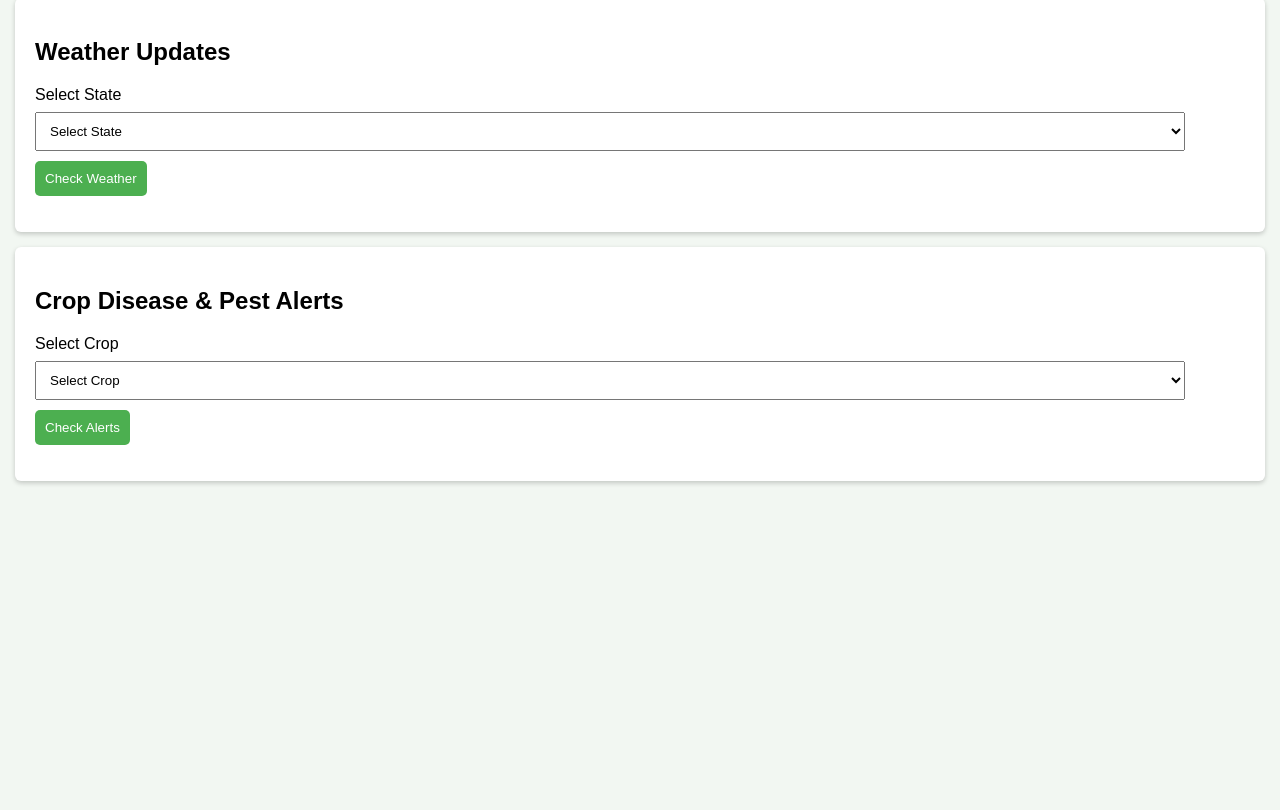
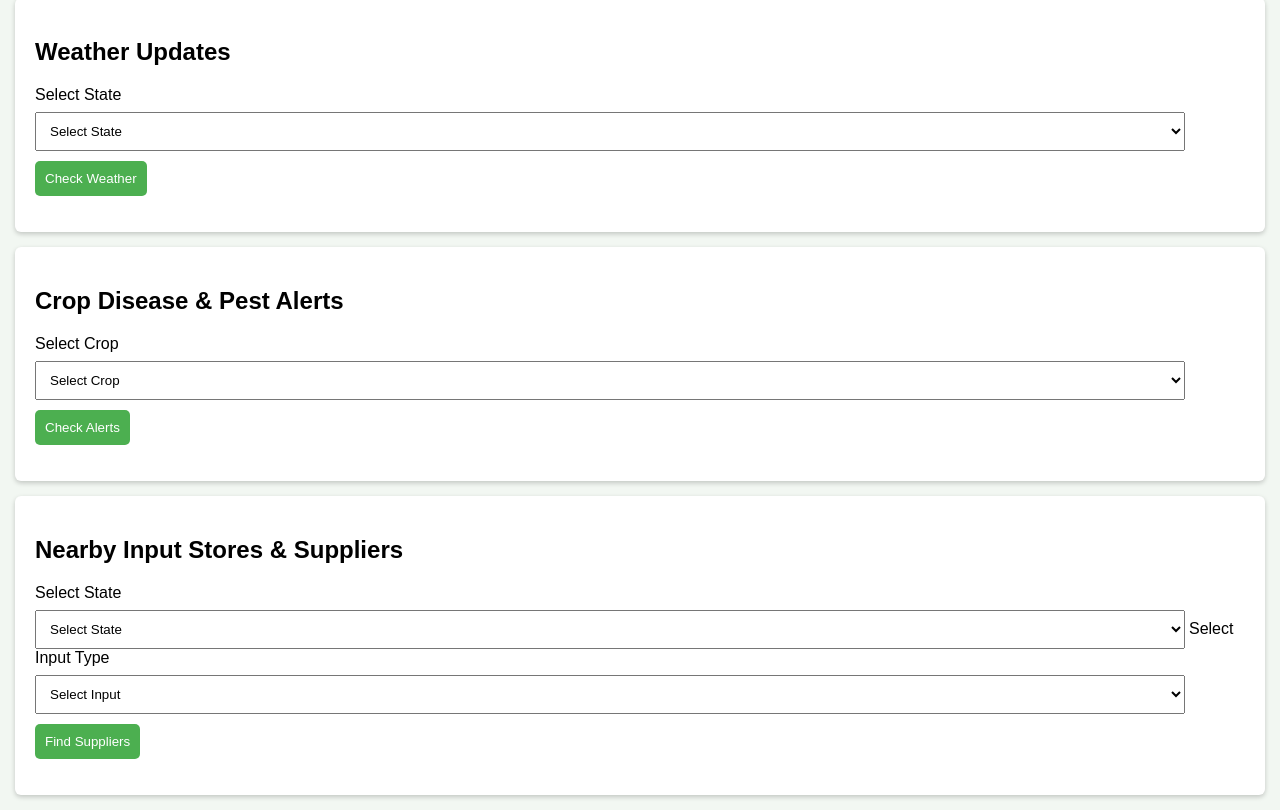
Before and after one commit to harinivarma-dotcom/INNOTECH, a plain HTML site: page innnotech.html in a window 1280 px wide. Shown: the part 2592-3402 px from the top of the page. Before the commit the page ends 3088 px from the top, so only its background shows below. Drawn offline with Linux system fonts and the light colour scheme.

```diff
--- a/innnotech.html
+++ b/innnotech.html
@@ -175,3 +175,27 @@
 
     <p id="diseaseResult"></p>
 </section>
+<section class="card">
+    <h2>Nearby Input Stores & Suppliers</h2>
+
+    <label>Select State</label>
+    <select id="storeState">
+        <option value="">Select State</option>
+        <option value="Telangana">Telangana</option>
+        <option value="Andhra Pradesh">Andhra Pradesh</option>
+        <option value="Punjab">Punjab</option>
+        <option value="Maharashtra">Maharashtra</option>
+    </select>
+
+    <label>Select Input Type</label>
+    <select id="inputType">
+        <option value="">Select Input</option>
+        <option value="Seeds">Seeds</option>
+        <option value="Fertilizers">Fertilizers</option>
+        <option value="Equipment">Equipment</option>
+    </select>
+
+    <button onclick="showSuppliers()">Find Suppliers</button>
+
+    <p id="storeResult"></p>
+</section>
--- a/script.js
+++ b/script.js
@@ -212,3 +212,36 @@
 
     document.getElementById("diseaseResult").innerText = result;
 }
+function showSuppliers() {
+    let state = document.getElementById("storeState").value;
+    let input = document.getElementById("inputType").value;
+    let result = "";
+
+    if (state === "" || input === "") {
+        result = "Please select both state and input type.";
+    }
+    else {
+        if (state === "Telangana") {
+            if (input === "Seeds") result = "Telangana Seeds Supplier: GreenGrow Agro, Hyderabad";
+            else if (input === "Fertilizers") result = "Telangana Fertilizer Supplier: AgroChem Pvt Ltd, Warangal";
+            else if (input === "Equipment") result = "Telangana Equipment Supplier: FarmTech Machines, Karimnagar";
+        }
+        else if (state === "Andhra Pradesh") {
+            if (input === "Seeds") result = "Andhra Seeds Supplier: AP Agro Seeds, Vijayawada";
+            else if (input === "Fertilizers") result = "Andhra Fertilizer Supplier: Fertico Pvt Ltd, Guntur";
+            else if (input === "Equipment") result = "Andhra Equipment Supplier: AgroMachinery, Nellore";
+        }
+        else if (state === "Punjab") {
+            if (input === "Seeds") result = "Punjab Seeds Supplier: Green Fields, Ludhiana";
+            else if (input === "Fertilizers") result = "Punjab Fertilizer Supplier: AgroGrow Ltd, Amritsar";
+            else if (input === "Equipment") result = "Punjab Equipment Supplier: FarmEquip, Patiala";
+        }
+        else if (state === "Maharashtra") {
+            if (input === "Seeds") result = "Maharashtra Seeds Supplier: Agro Seeds Co, Pune";
+            else if (input === "Fertilizers") result = "Maharashtra Fertilizer Supplier: FertilPro, Nagpur";
+            else if (input === "Equipment") result = "Maharashtra Equipment Supplier: FarmMachines, Nashik";
+        }
+    }
+
+    document.getElementById("storeResult").innerText = result;
+}
```
